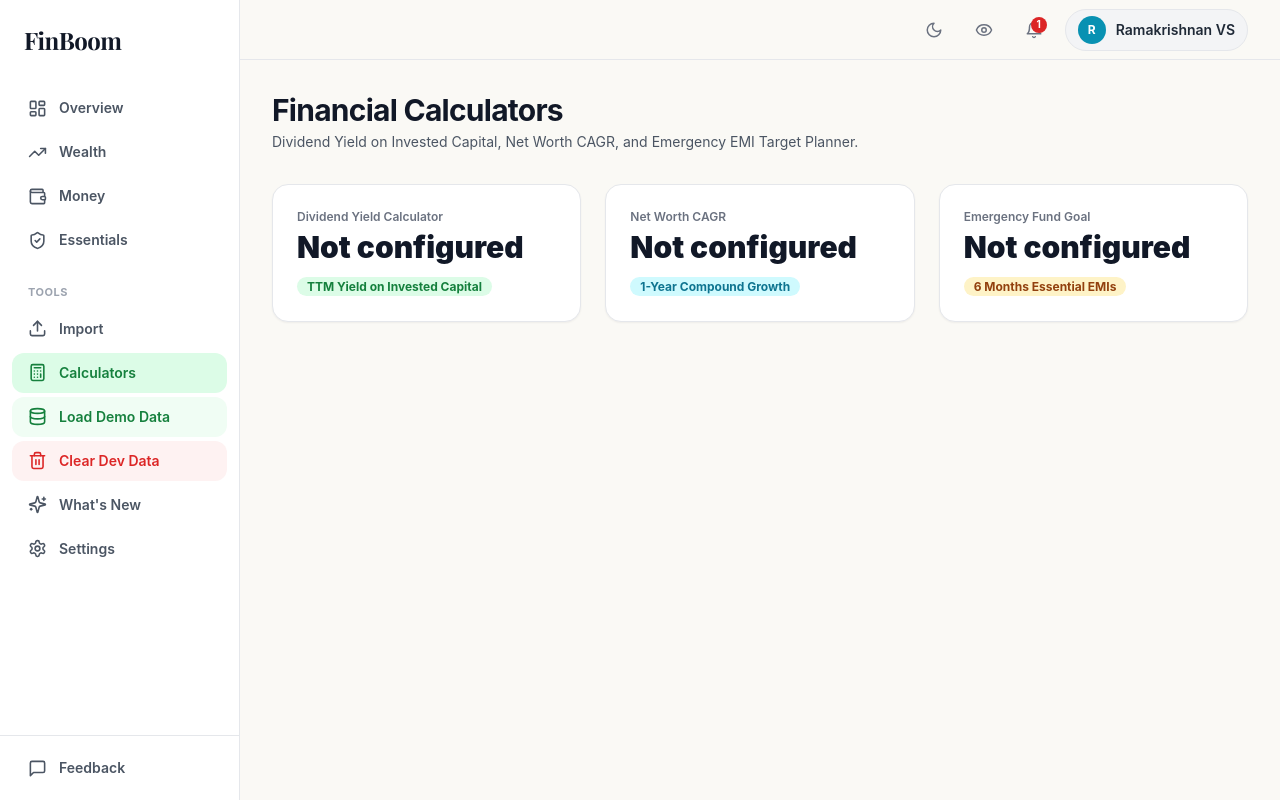
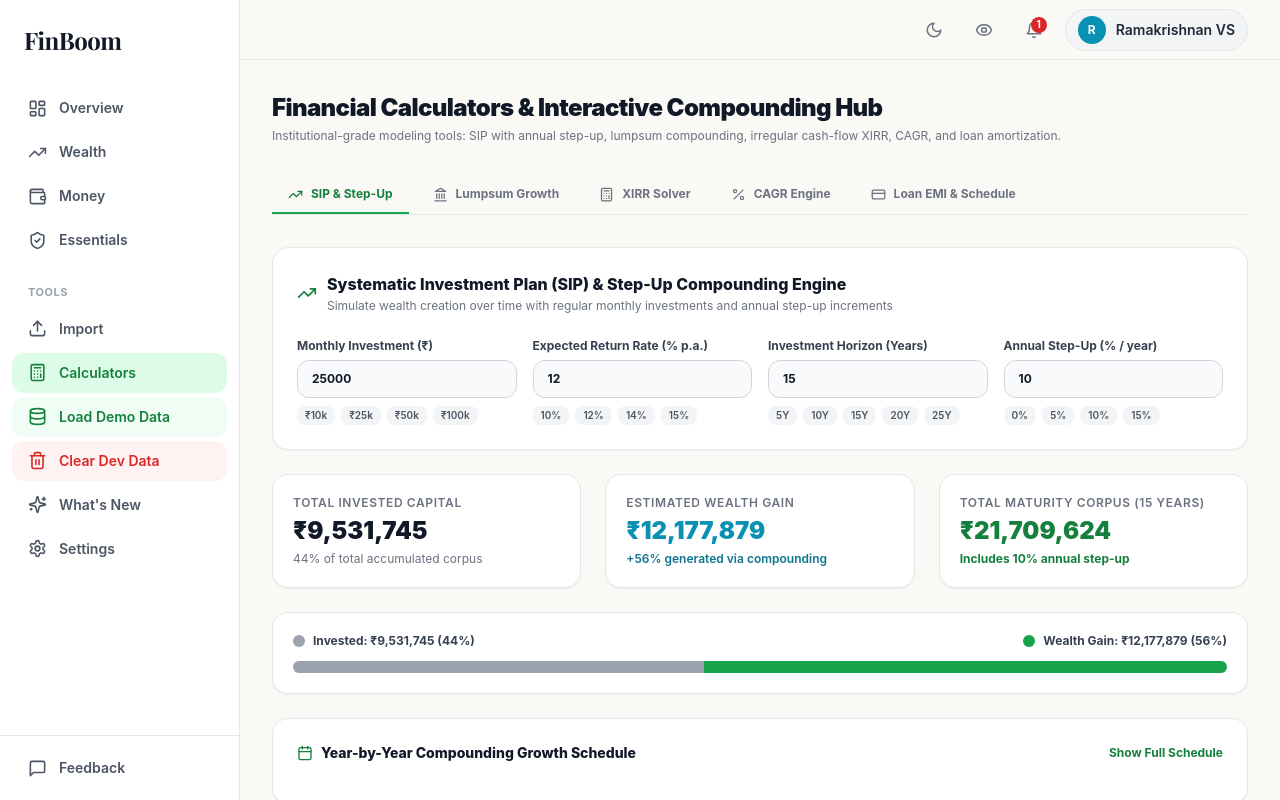
Before and after one commit to ramkivs/finapp, a React (Vite) app: page / in a window 1280 px wide. Both pictures are taken after typing "Sample" into the empty fields and a click on the button "Calculators". Shown: the top 800 px of the page. Built offline with nearby package versions, Linux system fonts and the light colour scheme.

Commit message:
feat(WP-20): integrate Calculators hub and canonical metrics

```diff
--- a/src/pages/CalculatorsPage.tsx
+++ b/src/pages/CalculatorsPage.tsx
@@ -1,46 +1,157 @@
-import React from 'react';
+import React, { useState } from 'react';
 import { queries } from '../application';
+import { SipCalculator } from '../components/calculators/SipCalculator';
+import { LumpsumCalculator } from '../components/calculators/LumpsumCalculator';
+import { XirrCalculator } from '../components/calculators/XirrCalculator';
+import { CagrCalculator } from '../components/calculators/CagrCalculator';
+import { LoanEmiCalculator } from '../components/calculators/LoanEmiCalculator';
+import { TrendingUp, Landmark, Calculator, Percent, CreditCard, Activity } from 'lucide-react';
 
 export const CalculatorsPage: React.FC = () => {
+  const [activeTab, setActiveTab] = useState<'sip' | 'lumpsum' | 'xirr' | 'cagr' | 'loan'>('sip');
+
   const yieldMetric = queries.getMetric('DIVIDEND_YIELD_TTM');
   const cagrMetric = queries.getMetric('NET_WORTH_CAGR');
   const goalMetric = queries.getMetric('EMERGENCY_FUND_GOAL');
+
   return (
     <div className="space-y-8">
+      {/* Page Header */}
       <div>
-        <h1 className="text-3xl font-bold text-gray-900 dark:text-white tracking-tight">
-          Financial Calculators
+        <h1 className="text-2xl font-black text-gray-900 dark:text-white tracking-tight">
+          Financial Calculators & Interactive Compounding Hub
         </h1>
-        <p className="text-sm text-gray-600 dark:text-gray-400 mt-1">
-          Dividend Yield on Invested Capital, Net Worth CAGR, and Emergency EMI Target Planner.
+        <p className="text-xs text-gray-500 dark:text-gray-400 mt-1">
+          Institutional-grade modeling tools: SIP with annual step-up, lumpsum compounding, irregular cash-flow XIRR, CAGR, and loan amortization.
         </p>
       </div>
 
+      {/* Subtab Navigation Bar */}
+      <div className="border-b border-gray-200 dark:border-gray-800">
+        <div className="flex gap-2 overflow-x-auto">
+          <button
+            id="calc-tab-sip"
+            onClick={() => setActiveTab('sip')}
+            className={`flex items-center gap-2 px-4 py-2.5 font-bold text-xs border-b-2 transition whitespace-nowrap ${
+              activeTab === 'sip'
+                ? 'border-green-600 text-green-700 dark:text-green-400'
+                : 'border-transparent text-gray-500 hover:text-gray-900 dark:hover:text-white'
+            }`}
+          >
+            <TrendingUp size={15} />
+            <span>SIP & Step-Up</span>
+          </button>
+
+          <button
+            id="calc-tab-lumpsum"
+            onClick={() => setActiveTab('lumpsum')}
+            className={`flex items-center gap-2 px-4 py-2.5 font-bold text-xs border-b-2 transition whitespace-nowrap ${
+              activeTab === 'lumpsum'
+                ? 'border-green-600 text-green-700 dark:text-green-400'
+                : 'border-transparent text-gray-500 hover:text-gray-900 dark:hover:text-white'
+            }`}
+          >
+            <Landmark size={15} />
+            <span>Lumpsum Growth</span>
+          </button>
+
+          <button
+            id="calc-tab-xirr"
+            onClick={() => setActiveTab('xirr')}
+            className={`flex items-center gap-2 px-4 py-2.5 font-bold text-xs border-b-2 transition whitespace-nowrap ${
+              activeTab === 'xirr'
+                ? 'border-green-600 text-green-700 dark:text-green-400'
+                : 'border-transparent text-gray-500 hover:text-gray-900 dark:hover:text-white'
+            }`}
+          >
+            <Calculator size={15} />
+            <span>XIRR Solver</span>
+          </button>
+
+          <button
+            id="calc-tab-cagr"
+            onClick={() => setActiveTab('cagr')}
+            className={`flex items-center gap-2 px-4 py-2.5 font-bold text-xs border-b-2 transition whitespace-nowrap ${
+              activeTab === 'cagr'
+                ? 'border-green-600 text-green-700 dark:text-green-400'
+                : 'border-transparent text-gray-500 hover:text-gray-900 dark:hover:text-white'
+            }`}
+          >
+            <Percent size={15} />
+            <span>CAGR Engine</span>
+          </button>
+
+          <button
+            id="calc-tab-loan"
+            onClick={() => setActiveTab('loan')}
+            className={`flex items-center gap-2 px-4 py-2.5 font-bold text-xs border-b-2 transition whitespace-nowrap ${
+              activeTab === 'loan'
+                ? 'border-green-600 text-green-700 dark:text-green-400'
+                : 'border-transparent text-gray-500 hover:text-gray-900 dark:hover:text-white'
+            }`}
+          >
+            <CreditCard size={15} />
+            <span>Loan EMI & Schedule</span>
+          </button>
+        </div>
+      </div>
+
+      {/* Active Calculator Workspace */}
+      <div>
+        {activeTab === 'sip' && <SipCalculator />}
+        {activeTab === 'lumpsum' && <LumpsumCalculator />}
+        {activeTab === 'xirr' && <XirrCalculator />}
+        {activeTab === 'cagr' && <CagrCalculator />}
+        {activeTab === 'loan' && <LoanEmiCalculator />}
+      </div>
+
+      {/* Supporting Institutional Derived Metrics */}
+      <div className="pt-8 border-t border-gray-200 dark:border-gray-800 space-y-4">
+        <div className="flex items-center gap-2">
+          <Activity size={16} className="text-gray-500" />
+          <h3 className="text-sm font-extrabold text-gray-900 dark:text-white uppercase tracking-wider">
+            Canonical Derived Metrics (Live Ledger Synchronization)
+          </h3>
+        </div>
+
         <div className="grid grid-cols-1 md:grid-cols-3 gap-6">
-        <div className="bg-white dark:bg-gray-900 border border-gray-200 dark:border-gray-800 rounded-2xl p-6 shadow-sm">
-          <div className="text-xs font-semibold text-gray-500 mb-1">Dividend Yield Calculator</div>
-          <div className="text-3xl font-black text-gray-900 dark:text-white mb-2">{yieldMetric.status === 'NOT_CONFIGURED' ? 'Not configured' : `${yieldMetric.value}%`}</div>
+          <div className="bg-white dark:bg-gray-900 border border-gray-200 dark:border-gray-800 rounded-2xl p-5 shadow-sm">
+            <div className="text-xs font-semibold text-gray-500 dark:text-gray-400 mb-1">
+              Dividend Yield Calculator
+            </div>
+            <div className="text-2xl font-black text-gray-900 dark:text-white mb-2">
+              {yieldMetric.status === 'NOT_CONFIGURED' ? 'Not configured' : `${yieldMetric.value}%`}
+            </div>
             <span className="px-2.5 py-0.5 rounded-full bg-green-100 dark:bg-green-900/30 text-green-700 dark:text-green-400 text-xs font-bold">
               TTM Yield on Invested Capital
             </span>
           </div>
 
-        <div className="bg-white dark:bg-gray-900 border border-gray-200 dark:border-gray-800 rounded-2xl p-6 shadow-sm">
-          <div className="text-xs font-semibold text-gray-500 mb-1">Net Worth CAGR</div>
-          <div className="text-3xl font-black text-gray-900 dark:text-white mb-2">{cagrMetric.status === 'NOT_CONFIGURED' ? 'Not configured' : `+${cagrMetric.value}%`}</div>
+          <div className="bg-white dark:bg-gray-900 border border-gray-200 dark:border-gray-800 rounded-2xl p-5 shadow-sm">
+            <div className="text-xs font-semibold text-gray-500 dark:text-gray-400 mb-1">
+              Net Worth CAGR
+            </div>
+            <div className="text-2xl font-black text-gray-900 dark:text-white mb-2">
+              {cagrMetric.status === 'NOT_CONFIGURED' ? 'Not configured' : `+${cagrMetric.value}%`}
+            </div>
             <span className="px-2.5 py-0.5 rounded-full bg-cyan-100 dark:bg-cyan-900/30 text-cyan-700 dark:text-cyan-400 text-xs font-bold">
               1-Year Compound Growth
             </span>
           </div>
 
-        <div className="bg-white dark:bg-gray-900 border border-gray-200 dark:border-gray-800 rounded-2xl p-6 shadow-sm">
-          <div className="text-xs font-semibold text-gray-500 mb-1">Emergency Fund Goal</div>
-          <div className="text-3xl font-black text-gray-900 dark:text-white mb-2">{goalMetric.status === 'NOT_CONFIGURED' ? 'Not configured' : goalMetric.value}</div>
+          <div className="bg-white dark:bg-gray-900 border border-gray-200 dark:border-gray-800 rounded-2xl p-5 shadow-sm">
+            <div className="text-xs font-semibold text-gray-500 dark:text-gray-400 mb-1">
+              Emergency Fund Goal
+            </div>
+            <div className="text-2xl font-black text-gray-900 dark:text-white mb-2">
+              {goalMetric.status === 'NOT_CONFIGURED' ? 'Not configured' : goalMetric.value}
+            </div>
             <span className="px-2.5 py-0.5 rounded-full bg-amber-100 dark:bg-amber-900/30 text-amber-800 dark:text-amber-400 text-xs font-bold">
               6 Months Essential EMIs
             </span>
           </div>
         </div>
       </div>
+    </div>
   );
 };
```
Lines whose indentation alone changed are shown as unchanged.
